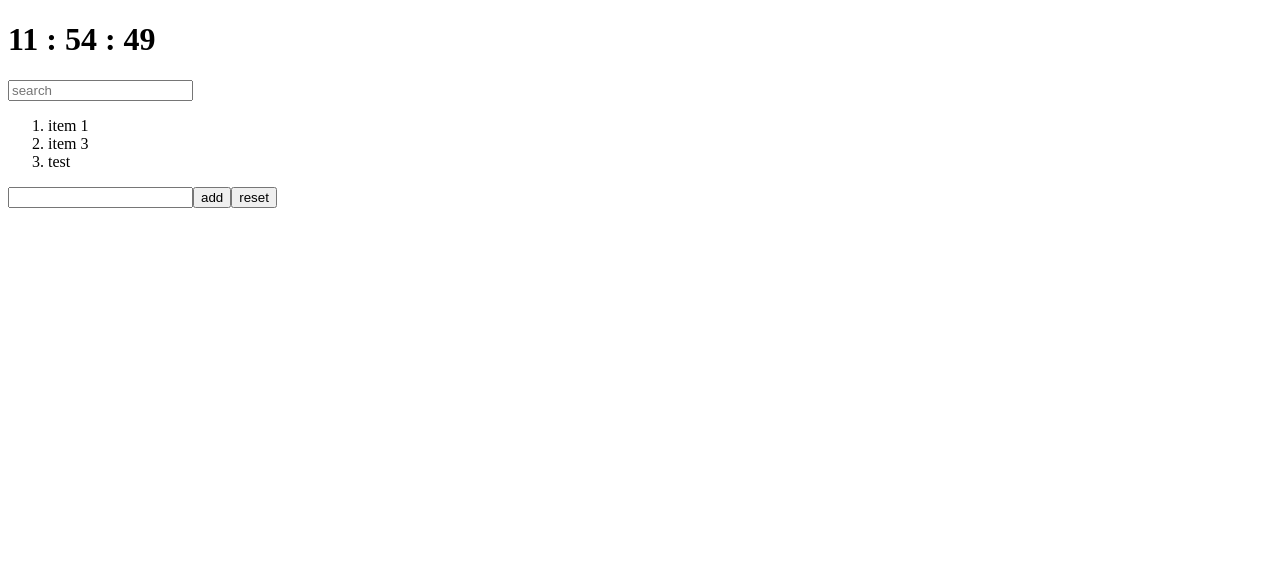
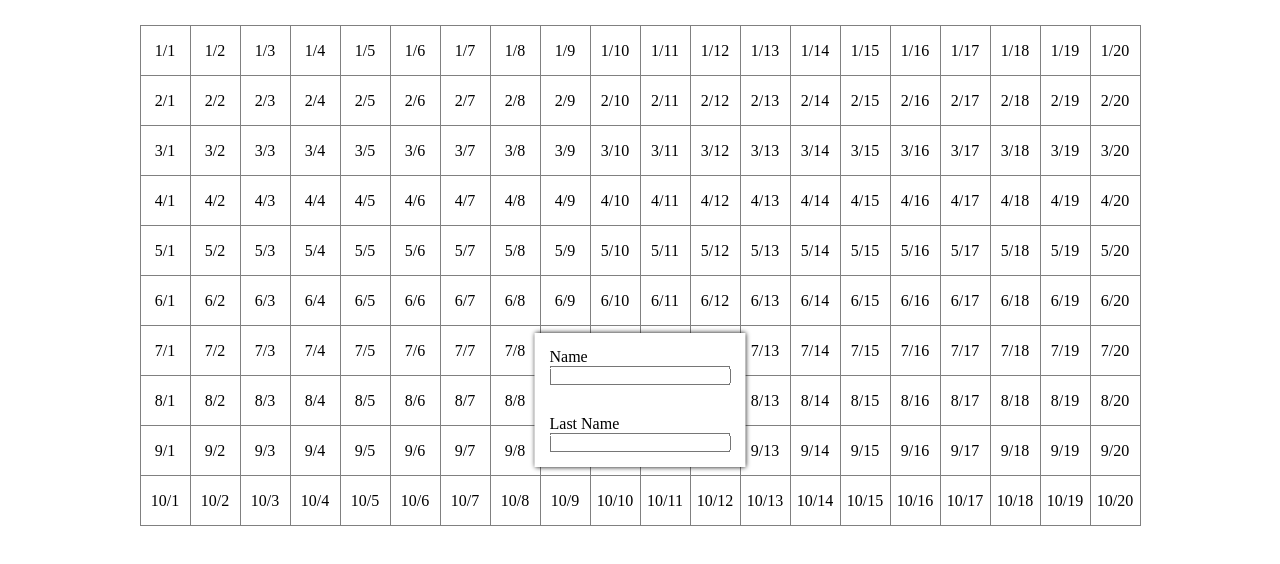
Before and after one commit to tikstudio/react_group, a React (Create React App) app: page / in a window 1280 px wide. Shown: the top 564 px of the page. Built offline with nearby package versions, Linux system fonts and the light colour scheme.

Commit message:
added modal

```diff
--- a/src/App.js
+++ b/src/App.js
@@ -1,91 +1,47 @@
 import React, {Component} from 'react';
-import List from "./List";
-
-const initList = [
-  {id: 1, name: 'item 1'},
-  {id: 456, name: 'item 3'},
-  {id: 1231, name: 'test'},
-]
+import Modal from "./Modal";
 
 class App extends Component {
   constructor(props) {
     super(props);
-    this.state = {
-      date: new Date(),
-      list: [...initList],
-      val: '',
-      searchVal: '',
+    this.rowArr = [];
+    this.colArr = [];
+    for (let i = 1; i <= 10; i++) {
+      this.rowArr.push(i)
+    }
+    for (let i = 1; i <= 20; i++) {
+      this.colArr.push(i)
     }
   }
 
-  componentWillMount() {
-  }
-
-  componentDidMount() {
-    // this.interval = setInterval(() => {
-    //   this.updateTime();
-    // }, 1000);
-  }
-
-  componentWillUnmount() {
-    // clearInterval(this.interval)
-  }
-
-  updateTime = () => {
-    this.setState({
-      date: new Date(),
-    })
-  }
-
-  handleChange = (ev) => {
-    switch (ev.target.type) {
-      case 'search' :
-        this.setState({searchVal: ev.target.value})
-        break;
-
-      case 'text' :
-        this.setState({val: ev.target.value})
-        break;
-
-      default:
-        break;
-    }
-  }
-
-  addList = () => {
-    const {list} = this.state
-    list.push({
-      id: list[list.length - 1].id + 1,
-      name: this.state.val
-    })
-    this.setState({list, val: ''})
-  }
-
-  resetList = () => {
-    console.log(initList);
-    this.setState({list: [...initList]})
+  handleClick = (row, col) => {
+    console.log(row, col);
   }
 
   render() {
     return (
-      <div className="test">
-        <h1>
-          {this.state.date.getHours()}
-          {' : '}
-          {this.state.date.getMinutes()}
-          {' : '}
-          {this.state.date.getSeconds()}
-        </h1>
-        <input type="search" placeholder="search" onChange={this.handleChange}/>
-        <List data={this.state.list} searchVal={this.state.searchVal}/>
-        <div>
-          <input type="text" onChange={this.handleChange} value={this.state.val}/>
-          <button onClick={this.addList}>add</button>
-          <button onClick={this.resetList}>reset</button>
-        </div>
+      <div>
+        <table>
+          <tbody>
+          {this.rowArr.map((row) => (
+            <tr key={row}>
+              {this.colArr.map((col) => (
+                <td
+                  onClick={() => this.handleClick(row, col)}
+                  key={col}
+                >
+                  {`${row}/${col}`}
+                </td>
+              ))}
+            </tr>
+          ))}
+          </tbody>
+        </table>
+        <Modal/>
       </div>
     );
   }
 }
 
+
 export default App;
--- /dev/null
+++ b/src/Input.js
@@ -0,0 +1,20 @@
+import React, {Component} from 'react';
+import PropTypes from 'prop-types';
+
+class Input extends Component {
+  static propTypes = {
+    label: PropTypes.string.isRequired
+  };
+
+  render() {
+    return (
+      <label>
+        <span>{this.props.label}</span>
+        <input type="text"/>
+      </label>
+    );
+  }
+}
+
+
+export default Input;
--- a/src/List.js
+++ /dev/null
@@ -1,29 +0,0 @@
-import React, {Component} from 'react';
-import PropTypes from 'prop-types';
-
-class List extends Component {
-  static propTypes = {
-    data: PropTypes.array.isRequired,
-    searchVal: PropTypes.string
-  }
-
-  componentWillReceiveProps(nextProps) {
-
-  }
-
-  render() {
-    const data = this.props.data.filter((val) => {
-      return !this.props.searchVal || val.name.search(this.props.searchVal) === 0
-    })
-    return (
-      <ol>
-        {data.map((val, i) => (
-          <li key={val.id}>{val.name}</li>
-        ))}
-      </ol>
-    );
-  }
-}
-
-
-export default List;
--- /dev/null
+++ b/src/Modal.js
@@ -0,0 +1,19 @@
+import React, {Component} from 'react';
+import PropTypes from 'prop-types';
+import Input from "./Input";
+
+class Modal extends Component {
+  static propTypes = {};
+
+  render() {
+    return (
+      <div id="Modal">
+        <Input label="Name"/>
+        <Input label="Last Name"/>
+      </div>
+    );
+  }
+}
+
+
+export default Modal;
--- /dev/null
+++ b/src/assets/styles/style.css
@@ -0,0 +1,36 @@
+* {
+    box-sizing: border-box;
+    margin: 0;
+    padding: 0;
+}
+
+
+table {
+    margin: 25px auto;
+    border-collapse: collapse;
+}
+
+table td {
+    border: 1px solid gray;
+    width: 50px;
+    height: 50px;
+    text-align: center;
+    cursor: pointer;
+}
+
+#Modal {
+    position: absolute;
+    background-color: white;
+    top: 50%;
+    left: 50%;
+    transform: translate(-50%, -50%);
+    flex-direction: column;
+    display: flex;
+    box-shadow: 0 0 5px black;
+}
+
+#Modal label{
+    margin: 15px;
+    display: flex;
+    flex-direction: column;
+}
--- a/src/index.js
+++ b/src/index.js
@@ -2,6 +2,8 @@ import React from 'react';
 import ReactDOM from 'react-dom';
 import App from './App';
 import * as serviceWorker from './serviceWorker';
+import './assets/styles/style.css'
+
 
 ReactDOM.render(<App />, document.getElementById('root'));
 
```
